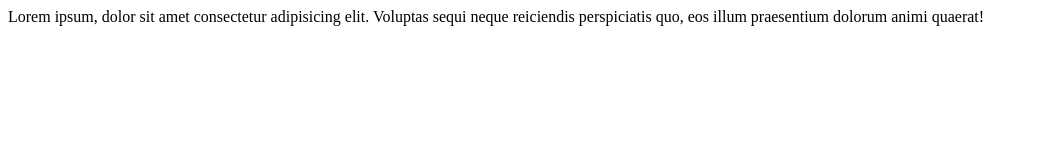
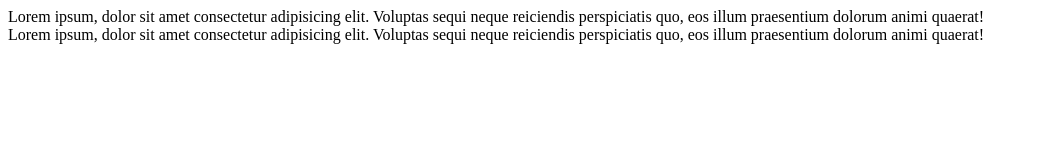
Before and after one commit to nurbekpro/test, a plain HTML site: page index.html in a window 1280 px wide. Shown: the whole page, without its empty margins (0-1038 px from the left). Drawn offline with Linux system fonts and the light colour scheme.

Commit message:
Add health section

```diff
--- a/index.html
+++ b/index.html
@@ -15,5 +15,11 @@
             Lorem ipsum, dolor sit amet consectetur adipisicing elit. Voluptas sequi neque reiciendis perspiciatis quo, eos illum praesentium dolorum animi quaerat!
         </div>
     </section>
+
+    <section class="health">
+        <div class="container">
+            Lorem ipsum, dolor sit amet consectetur adipisicing elit. Voluptas sequi neque reiciendis perspiciatis quo, eos illum praesentium dolorum animi quaerat!
+        </div>
+    </section>
 </body>
 </html>
```
